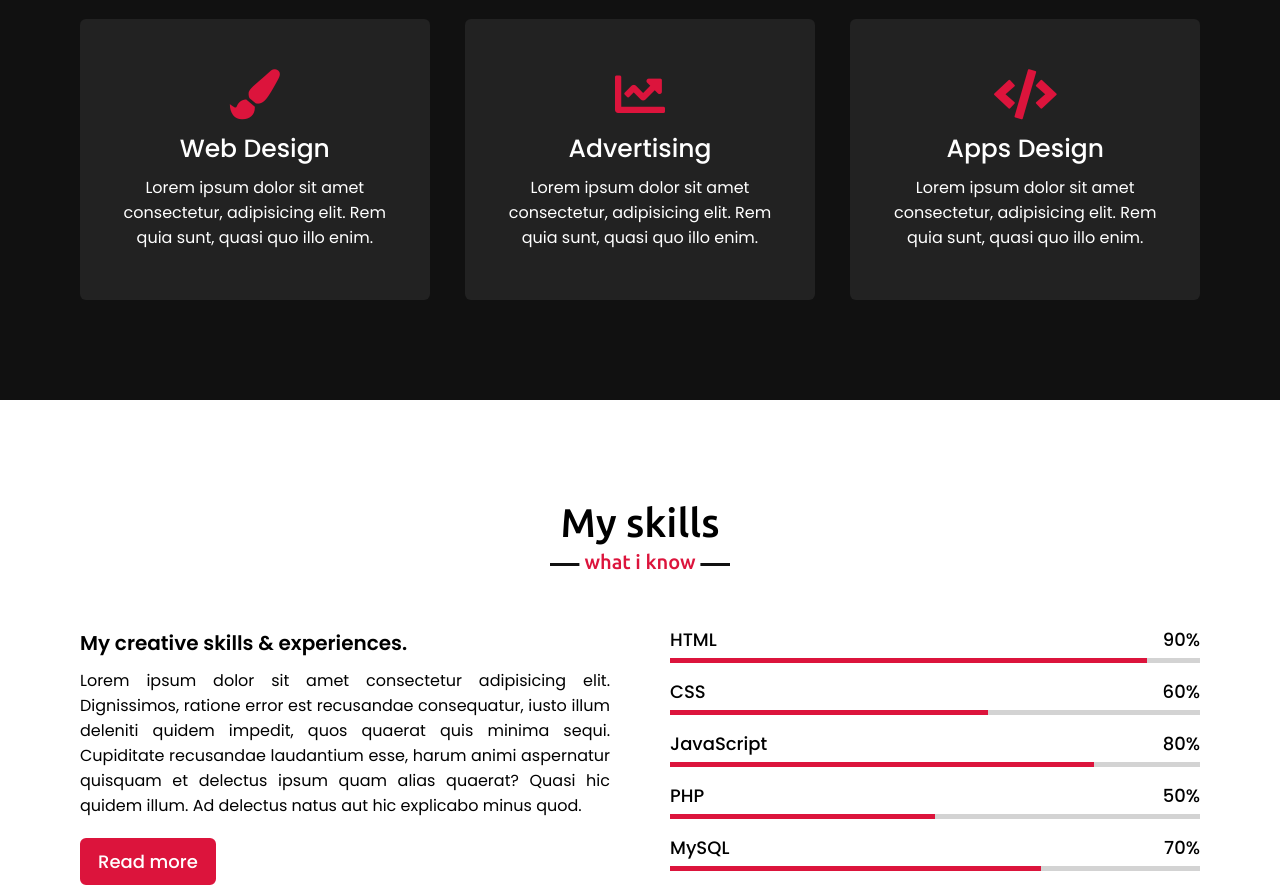
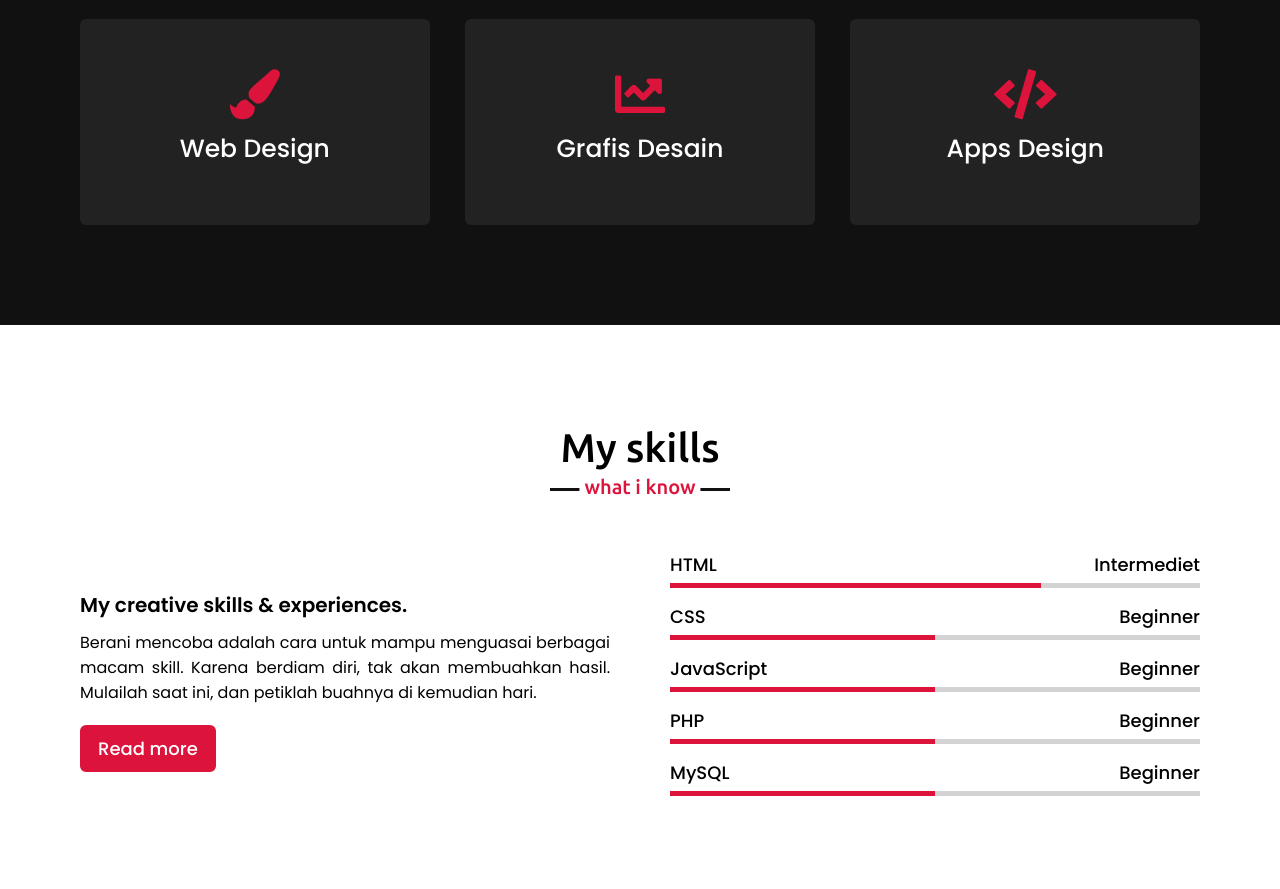
Before and after one commit to 4ndikaRizaldy/rizaldy.github.io, a plain HTML site: page index.html in a window 1280 px wide. Shown: the part 1860-2749 px from the top of the page. Drawn offline with nearby package versions, Linux system fonts and the light colour scheme.

Commit message:
Delete Lorem Ipsum

```diff
--- a/index.html
+++ b/index.html
@@ -105,21 +105,21 @@
                     <div class="box">
                         <i class="fas fa-paint-brush"></i>
                         <div class="text">Web Design</div>
-                        <p>Lorem ipsum dolor sit amet consectetur, adipisicing elit. Rem quia sunt, quasi quo illo enim.</p>
+                        <!-- <p>Lorem ipsum dolor sit amet consectetur, adipisicing elit. Rem quia sunt, quasi quo illo enim.</p> -->
                     </div>
                 </div>
                 <div class="card">
                     <div class="box">
                         <i class="fas fa-chart-line"></i>
-                        <div class="text">Advertising</div>
-                        <p>Lorem ipsum dolor sit amet consectetur, adipisicing elit. Rem quia sunt, quasi quo illo enim.</p>
+                        <div class="text">Grafis Desain</div>
+                        <!-- <p>Lorem ipsum dolor sit amet consectetur, adipisicing elit. Rem quia sunt, quasi quo illo enim.</p> -->
                     </div>
                 </div>
                 <div class="card">
                     <div class="box">
                         <i class="fas fa-code"></i>
                         <div class="text">Apps Design</div>
-                        <p>Lorem ipsum dolor sit amet consectetur, adipisicing elit. Rem quia sunt, quasi quo illo enim.</p>
+                        <!-- <p>Lorem ipsum dolor sit amet consectetur, adipisicing elit. Rem quia sunt, quasi quo illo enim.</p> -->
                     </div>
                 </div>
                </div>
@@ -134,42 +134,42 @@
             <div class="skills-content">
                 <div class="column left">
                     <div class="text">My creative skills & experiences.</div>
-                    <p>Lorem ipsum dolor sit amet consectetur adipisicing elit. Dignissimos, ratione error est recusandae consequatur, iusto illum deleniti quidem impedit, quos quaerat quis minima sequi. Cupiditate recusandae laudantium esse, harum animi aspernatur quisquam et delectus ipsum quam alias quaerat? Quasi hic quidem illum. Ad delectus natus aut hic explicabo minus quod.</p>
+                    <p>Berani mencoba adalah cara untuk mampu menguasai berbagai macam skill. Karena berdiam diri, tak akan membuahkan hasil. Mulailah saat ini, dan petiklah buahnya di kemudian hari. </p>
                     <a href="#">Read more</a>
                 </div>
                 <div class="column right">
                     <div class="bars">
                         <div class="info">
                             <span>HTML</span>
-                            <span>90%</span>
+                            <span>Intermediet</span>
                         </div>
                         <div class="line html"></div>
                     </div>
                     <div class="bars">
                         <div class="info">
                             <span>CSS</span>
-                            <span>60%</span>
+                            <span>Beginner</span>
                         </div>
                         <div class="line css"></div>
                     </div>
                     <div class="bars">
                         <div class="info">
                             <span>JavaScript</span>
-                            <span>80%</span>
+                            <span>Beginner</span>
                         </div>
                         <div class="line js"></div>
                     </div>
                     <div class="bars">
                         <div class="info">
                             <span>PHP</span>
-                            <span>50%</span>
+                            <span>Beginner</span>
                         </div>
                         <div class="line php"></div>
                     </div>
                     <div class="bars">
                         <div class="info">
                             <span>MySQL</span>
-                            <span>70%</span>
+                            <span>Beginner</span>
                         </div>
                         <div class="line mysql"></div>
                     </div>
@@ -215,7 +215,7 @@
             <div class="contact-content">
                 <div class="column left">
                     <div class="text">Get in Touch</div>
-                    <p>Lorem, ipsum dolor sit amet consectetur adipisicing elit. Dignissimos harum corporis fuga corrupti. Doloribus quis soluta nesciunt veritatis vitae nobis?</p>
+                    <p>Bukan karena kekayaan, bukan karena ketampanan, tapi karena akhlaklah dirimu dikenal di mana-mana. Jika ada hal yang ingin ditanyakan, silakan hubungi konntak yang tertera atau bisa melalui sosial medianya.</p>
                     <div class="icons">
                         <div class="row">
                             <i class="fas fa-user"></i>
--- a/style.css
+++ b/style.css
@@ -369,19 +369,19 @@ section .title::after{
     background: crimson;
 }
 .skills-content .right .html::before{
-    width: 90%;
+    width: 70%;
 }
 .skills-content .right .css::before{
-    width: 60%;
+    width: 50%;
 }
 .skills-content .right .js::before{
-    width: 80%;
+    width: 50%;
 }
 .skills-content .right .php::before{
     width: 50%;
 }
 .skills-content .right .mysql::before{
-    width: 70%;
+    width: 50%;
 }
 
 /* teams section styling */
```
